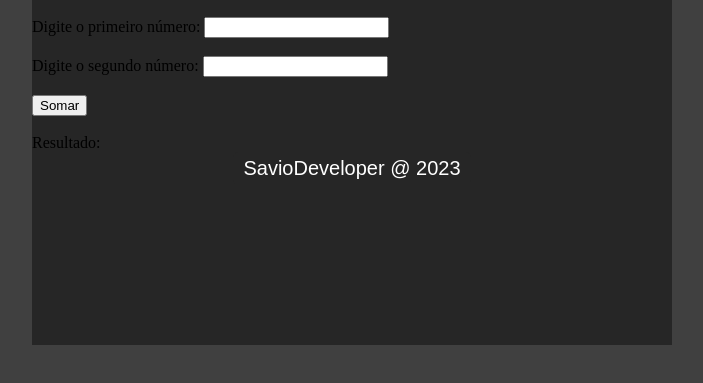
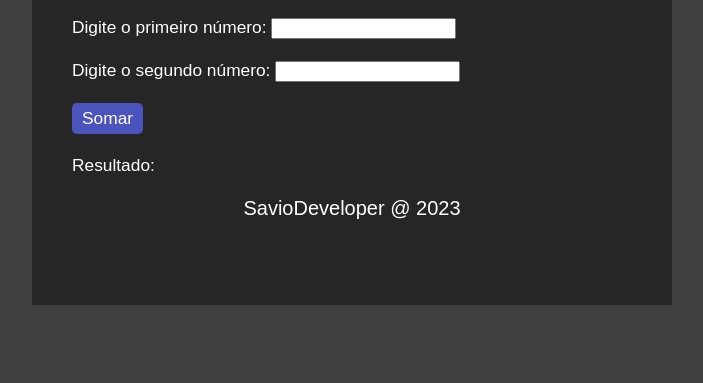
Before and after one commit to SAV10DEVELOPER/JavaScript-Exercicios, a plain HTML site: page Iniciante/SomarDoisNumeros/index.html in a window 1280 px wide. Shown: the part 75-458 px from the top of the page, without its empty margins (288-991 px from the left). Drawn offline with Linux system fonts and the light colour scheme.

Commit message:
Estilização finalizada

```diff
--- a/Iniciante/SomarDoisNumeros/index.html
+++ b/Iniciante/SomarDoisNumeros/index.html
@@ -1,5 +1,13 @@
 <!DOCTYPE html>
 <html lang="PT-BR">
+
+<!--
+	by Sávio Pantoja
+	@SavioDeveloper
+	2023
+
+	Deixe sua contribuição
+-->
 
 <head>
 	<meta charset="UTF-8">
@@ -12,18 +20,23 @@
 
 <body>
 	<div class="BoxFuncao">
+		<!-- Título do Exercício -->
 		<h2> Somando dois números </h2>
 
 	<div class="SomarNumeros">
-		<label for="EntradaNumero1"> Digite o primeiro número: <input type="number" id="EntradaNumero1"> </label> <br> <br>
-		<label for="EntradaNumero2"> Digite o segundo número: <input type="number" id="EntradaNumero2"> </label> <br> <br>
+		<!-- Recebendo e armazenando as entradas -->
+		<label> Digite o primeiro número: <input type="number" id="EntradaNumero1"> </label> <br> <br>
+		<label> Digite o segundo número: <input type="number" id="EntradaNumero2"> </label> <br> <br>
 
-		<input type="button" value="Somar" onclick="somarNumeros()"> <br> <br>
+		<!-- Inicia a função em JS -->
+		<input type="button" value="Somar" onclick="somarNumeros()" id="BtnSomar">
 
-		<div id="Resultado"> Resultado: </div>
+		<!-- Mostra o resultado -->
+		<div id="Resultado"> <br>  Resultado: </div>
 	</div>
 
 	<div class="BtnSavioDeveloper">
+		<!-- "Rodapé" -->
 		<a target="_blank" href="https://github.com/SAV10DEVELOPER">
 		<button class="BtnSavioDeveloperLink"> SavioDeveloper @ 2023 </button> </a>
 	</div>
--- a/Iniciante/SomarDoisNumeros/script.js
+++ b/Iniciante/SomarDoisNumeros/script.js
@@ -7,5 +7,5 @@ function somarNumeros() {
     var resultado = num1 + num2;
 
     // Exibir o resultado
-    document.getElementById('Resultado').innerHTML = 'Resultado: ' + resultado;
+    document.getElementById('Resultado').innerHTML = `<p> Resultado da soma entre ${num1} e ${num2} é: <strong> ${resultado} </strong> </p>`
 }
--- a/Iniciante/SomarDoisNumeros/style.css
+++ b/Iniciante/SomarDoisNumeros/style.css
@@ -1,12 +1,13 @@
 body {
   background: #404040;
 	margin: 0%;
+	font-family: Arial, sans-serif;
 }
 
 /* Estilização do box do conteúdo */
 div.BoxFuncao {
   background-color: #262626;
-  height: 50vh;
+  height: 45vh;
   width: 50vw;
 	margin: auto;
 }
@@ -17,6 +18,28 @@ div.BoxFuncao h2 {
 	text-align: center;
 	font-family: Arial, sans-serif;
 	padding-top: 3vh;
+}
+
+/* Contéudo */
+div.SomarNumeros {
+	padding	: 0 0 2vh 5vh;
+	font-size: 13pt;
+	color: #ffffff;
+}
+
+input.EntradaNumero1 {
+	font-size: 13pt;
+}
+
+input#BtnSomar {
+	text-decoration: none;
+	padding: 5px 10px 5px 10px;
+	font-family: Arial, sans-serif;
+	font-size: 13pt;
+	color: #ffffff;
+	background: #4b53bc;
+	border-radius: 5px;
+	border: none;
 }
 
 /* Estilização Rodapé (SavioDeveloper) */
```
Also changed, not shown: 1 other file.
